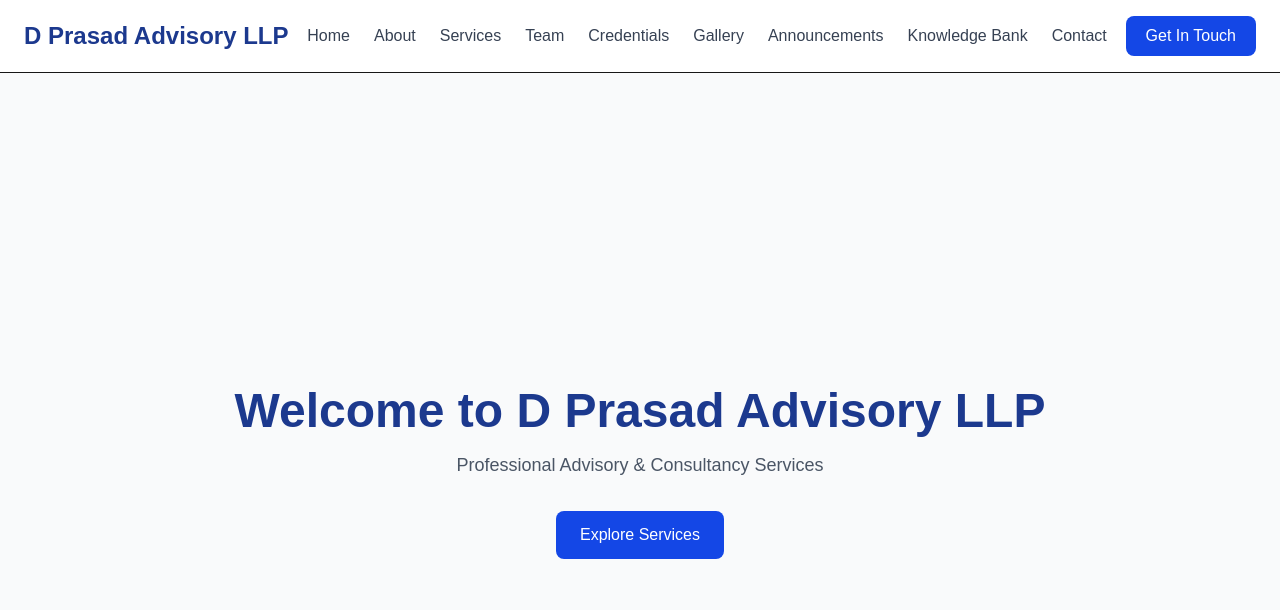
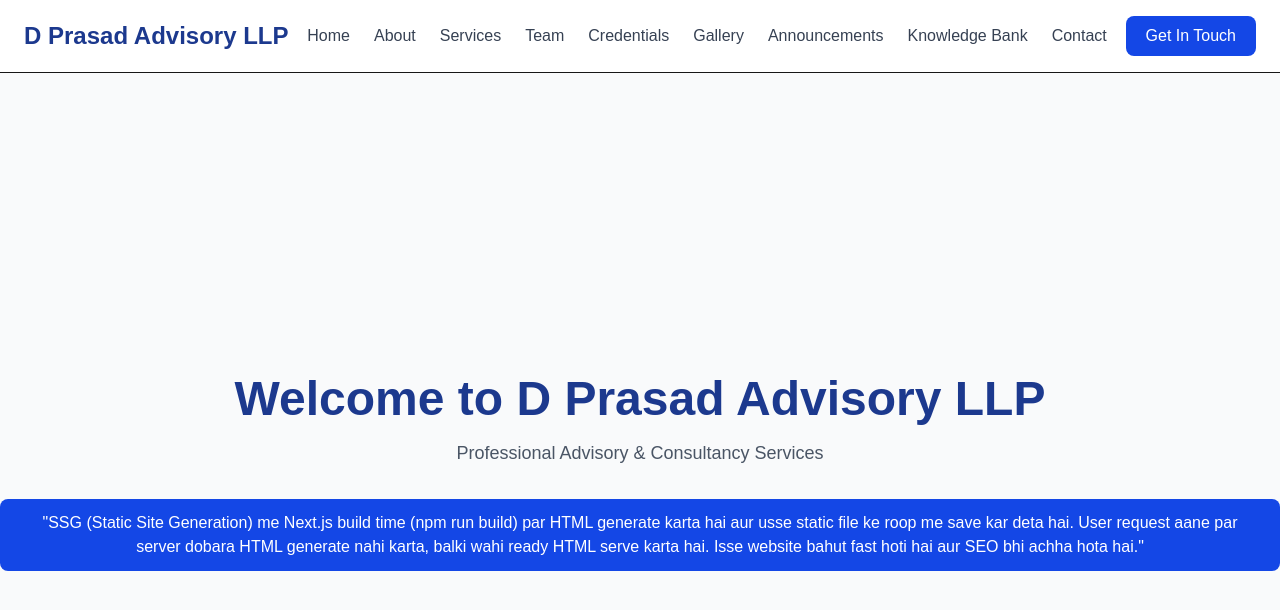
Before and after one commit to Himanshu-Gupta0007/fullstack-framework, a Next.js app: page / in a window 1280 px wide. Shown: the top 610 px of the page. Built offline with nearby package versions, Linux system fonts and the light colour scheme.

Commit message:
Static Site Generation

```diff
--- a/app/page.tsx
+++ b/app/page.tsx
@@ -93,7 +93,7 @@ const Page = () => {
         </p>
 
         <button className="mt-8 bg-blue-700 hover:bg-blue-800 text-white px-6 py-3 rounded-lg">
-          Explore Services
+          "SSG (Static Site Generation) me Next.js build time (npm run build) par HTML generate karta hai aur usse static file ke roop me save kar deta hai. User request aane par server dobara HTML generate nahi karta, balki wahi ready HTML serve karta hai. Isse website bahut fast hoti hai aur SEO bhi achha hota hai."
         </button>
 
 
```
